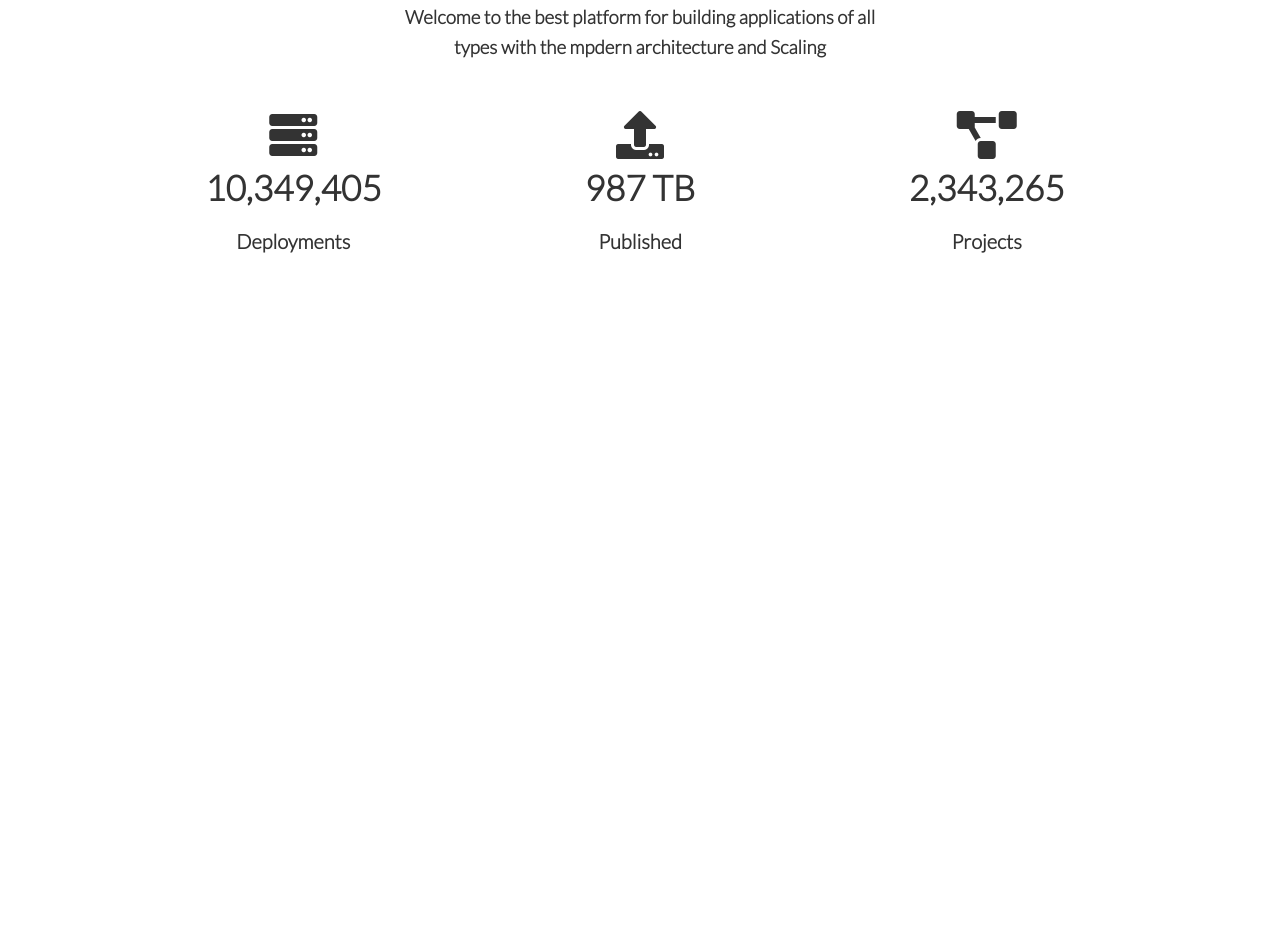
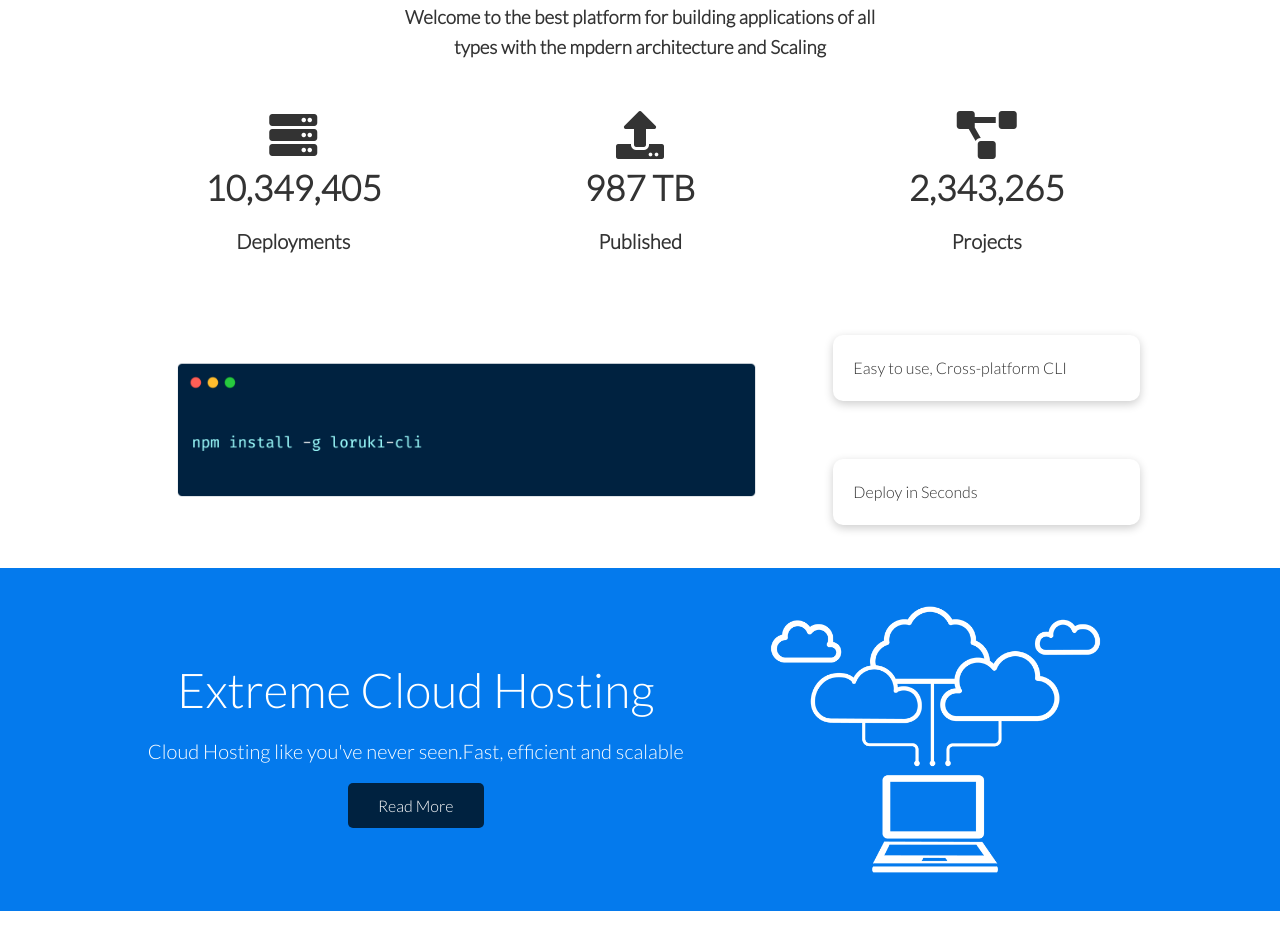
Before and after one commit to saqibpsm/loruki-website, a plain HTML site: page index.html in a window 1280 px wide. Shown: the part 567-1502 px from the top of the page. Before the commit the page ends 882 px from the top, so only its background shows below. Drawn offline with Linux system fonts and the light colour scheme.

Commit message:
Text sizes

```diff
--- a/css/style.css
+++ b/css/style.css
@@ -2,6 +2,9 @@
 
 :root {
   --primary-color: #047aed;
+  --secondary-color: #1c3fa8;
+  --dark-color: #002240;
+  --light-color: #f4f4f4;
 }
 
 * {
@@ -146,3 +149,19 @@ img {
   font-size: 20px;
   font-weight: bold;
 }
+
+/* cli */
+.cli .grid {
+  grid-template-columns: repeat(3, 1fr);
+  grid-template-rows: repeat(2, 1fr);
+}
+
+.cli .grid *:first-child {
+  grid-column: 1 / span 2;
+  grid-row: 1 / span 2;
+}
+
+/* cloud */
+.cloud .grid {
+  grid-template-columns: 4fr 3fr;
+}
--- a/css/utilities.css
+++ b/css/utilities.css
@@ -35,6 +35,52 @@
 
 .btn:hover {
   transform: scale(0.9);
+}
+
+/* backgrounds and button colors */
+.bg-primary,
+.btn-primary {
+  background-color: var(--primary-color);
+  color: #fff;
+}
+
+.bg-secondary,
+.btn-secondary {
+  background-color: var(--secondary-color);
+  color: #fff;
+}
+
+.bg-dark,
+.btn-dark {
+  background-color: var(--dark-color);
+  color: #fff;
+}
+
+.bg-light,
+.btn-light {
+  background-color: var(--light-color);
+  color: #333;
+}
+
+/* text sizes */
+.lead {
+  font-size: 20px;
+}
+
+.sm {
+  font-size: 1rem;
+}
+
+.md {
+  font-size: 2rem;
+}
+
+.lg {
+  font-size: 3rem;
+}
+
+.xl {
+  font-size: 4rem;
 }
 
 .text-center {
--- a/index.html
+++ b/index.html
@@ -80,6 +80,32 @@
             </div>
         </div>
     </section>
+
+    <!-- cli -->
+    <section class="cli">
+        <div class="container grid">
+            <img src="images/cli.png" alt="cli">
+            <div class="card">
+                Easy to use, Cross-platform CLI
+            </div>
+
+            <div class="card">
+                Deploy in Seconds
+            </div>
+        </div>
+    </section>
+
+    <!-- cloud -->
+    <section class="cloud bg-primary my-2 py-2">
+        <div class="container grid">
+            <div class="text-center">
+                <h2 class="lg">Extreme Cloud Hosting</h2>
+                <p class="lead my-1">Cloud Hosting like you've never seen.Fast, efficient and scalable</p>
+                <a href="features.html" class="btn btn-dark">Read More</a>
+            </div>
+            <img src="images/cloud.png" alt="Cloud">
+        </div>
+    </section>
 </body>
 
 </html>
```
